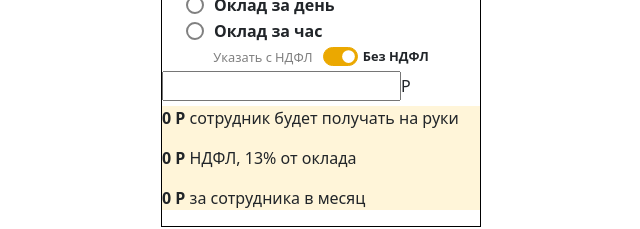
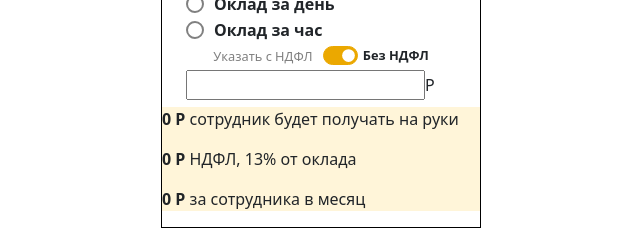
Before and after one commit to matthewTheWizzard/soft-test, a React (Vite) app in the folder soft/: page / in a window 1280 px wide. Shown: the part 334-563 px from the top of the page, without its empty margins (319-959 px from the left). Built offline with nearby package versions, Linux system fonts and the light colour scheme.

Commit message:
feat: add another conditional rendering

```diff
--- a/soft/src/components/Condition/Condition.tsx
+++ b/soft/src/components/Condition/Condition.tsx
@@ -4,12 +4,13 @@ import { Field } from 'react-final-form';
 type ConditionType = {
   when: string,
   is: boolean | string,
-  children: JSX.Element
+  children: JSX.Element,
+  not?: true,
 }
 
-const Condition: FC<ConditionType> = ({ when, is, children }) => (
+const Condition: FC<ConditionType> = ({ when, is, children, not }) => (
   <Field name={when} subscription={{ value: true }}>
-    {({ input: { value } }) => (value === is ? children : null)}
+    {not ? ({ input: { value } }) => (value !== is ? children : null) :  ({ input: { value } }) => (value === is ? children : null)}
   </Field>
 );
 
--- a/soft/src/components/MyForm/MyForm.tsx
+++ b/soft/src/components/MyForm/MyForm.tsx
@@ -59,6 +59,8 @@ const MyForm: FC = () => {
               />
               <label className="label">Оклад за час</label>
             </div>
+            <Condition when="payment" is="mrot" not={true}>
+              <>
               <div className="form-switch-container">
                 <span>Указать с НДФЛ</span>
                 <div className="form-check form-switch">
@@ -71,10 +73,12 @@ const MyForm: FC = () => {
                   <F.Label className="form-check-label">Без НДФЛ</F.Label>
                 </div>
               </div>
-            <div>
+              <div className="form-check currency">
                 <Field name="money" component="input" type="number" />
                 <F.Label> {CURRENCY_RUB}</F.Label>
               </div>
+              </>
+            </Condition>
             <Condition when="payment" is="month">
               <PaymentInfo requestSalary={values.money} tax={values.tax} />
             </Condition>
```
Lines whose indentation alone changed are shown as unchanged.
